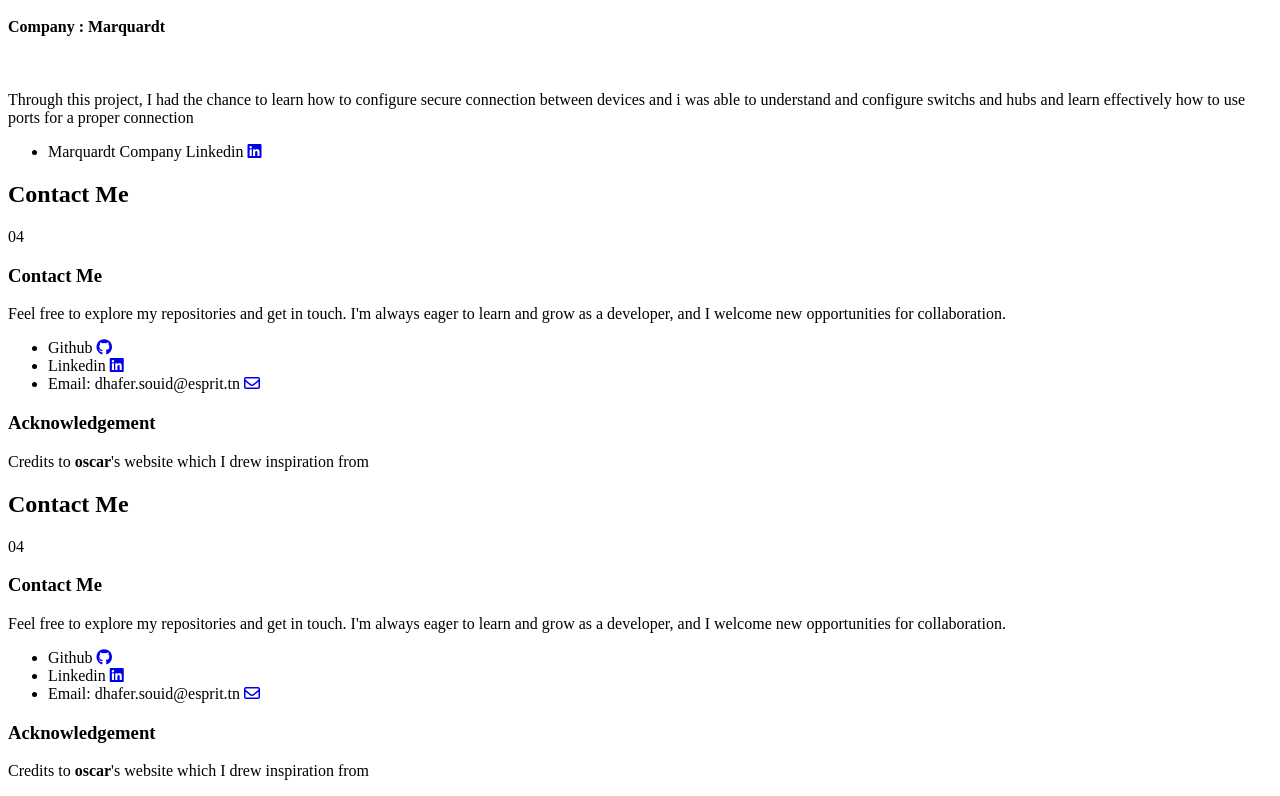
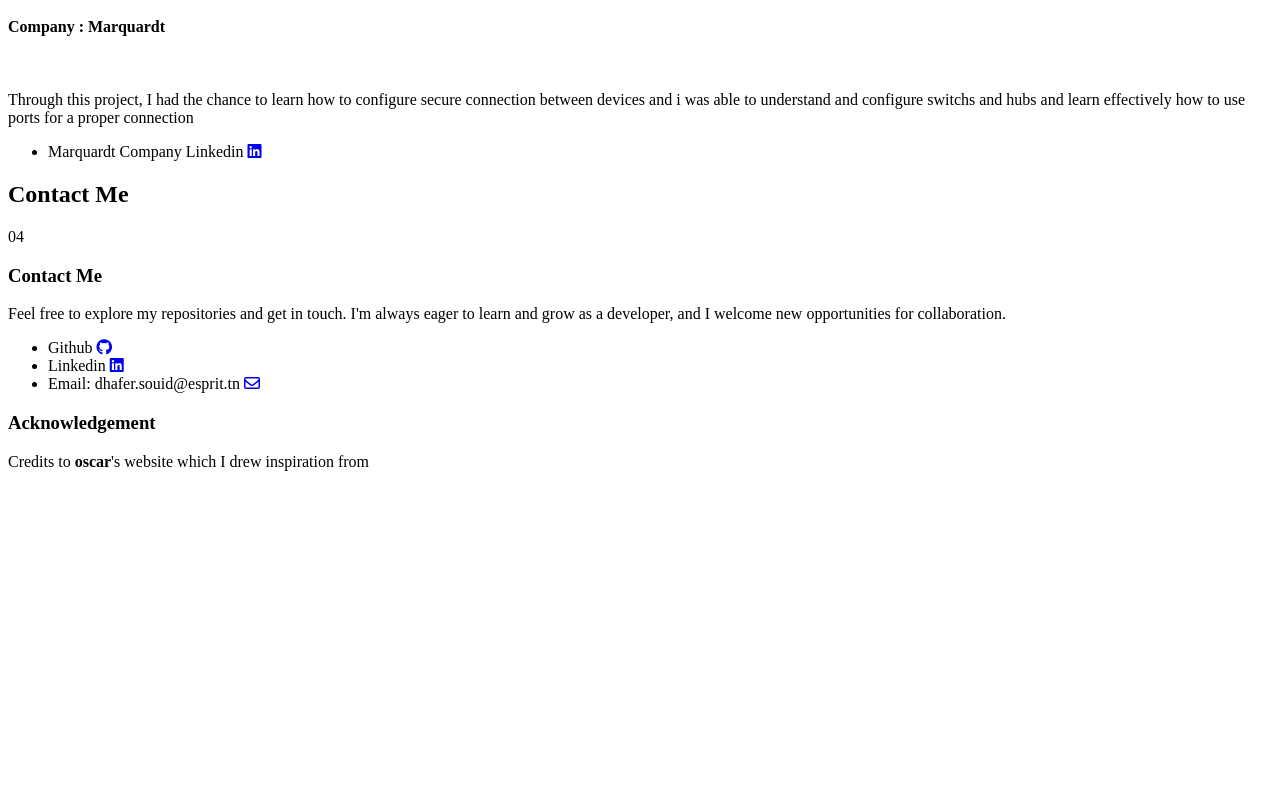
Before and after one commit to Dhafer99/3dProtfolio, a plain HTML site: page index.html in a window 1280 px wide. Shown: the part 1880-2676 px from the top of the page. After the commit the page ends 2367 px from the top, so only its background shows below. Drawn offline with Linux system fonts and the light colour scheme; a script that the page names is missing.

Commit message:
styleChanges

```diff
--- a/index.html
+++ b/index.html
@@ -385,64 +385,6 @@
           </div>
         </section>
 
-        <div class="fourth-move section-margin"></div>
-
-        <section class="fifth-section section right">
-          <div class="progress-wrapper progress-bar-wrapper-right">
-            <div class="progress-bar blue-background"></div>
-          </div>
-          <div class="section-intro-wrapper blue-text blue-border">
-            <h1 class="section-title blue-text blue-border">
-              <span class="section-title-text blue-text">Contact Me</span>
-              <div class="section-title-decoration style1 blue-border"></div>
-              <div class="section-title-decoration style2 blue-border"></div>
-              <div
-                class="section-title-decoration style3 blue-background blue-border"
-              ></div>
-            </h1>
-            <span class="section-number blue-text">04</span>
-          </div>
-
-          <div class="section-detail-wrapper">
-            <h3 class="section-heading">Contact Me</h3>
-            <p class="section-text">
-              Feel free to explore my repositories and get in touch. I'm always eager to learn and grow as a developer, and I welcome new opportunities for collaboration.
-            </p>
-            <ul class="contact-button-wrapper">
-              <li class="icon github">
-                <span class="tooltip">Github</span>
-                <span
-                  ><a href="https://github.com/Dhafer99" target="_blank"
-                    ><i class="fa-brands fa-github"></i></a
-                ></span>
-              </li>
-              <li class="icon linkedin">
-                <span class="tooltip">Linkedin</span>
-                <span
-                  ><a
-                    href="https://www.linkedin.com/in/dhafer-souid-46b88b11b/"
-                    target="_blank"
-                    ><i class="fa-brands fa-linkedin"></i></a
-                ></span>
-              </li>
-              <li class="icon gmail">
-                <span class="tooltip">Email: dhafer.souid@esprit.tn</span>
-                <span
-                  ><a href="mailto:dhafer.souid@esprit.tn" target="_blank"
-                    ><i class="fa-regular fa-envelope"></i></a
-                ></span>
-              </li>
-            </ul>
-
-            <h3 class="section-heading">Acknowledgement</h3>
-            <p class="section-text">
-              Credits to <b>oscar</b>'s website which I drew inspiration from
-            </p>
-
-
-
-          </div>
-        </section>
 
 
       </div>
```
